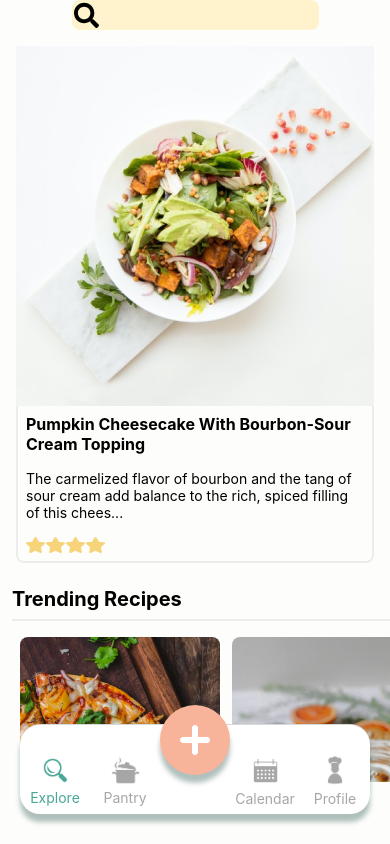
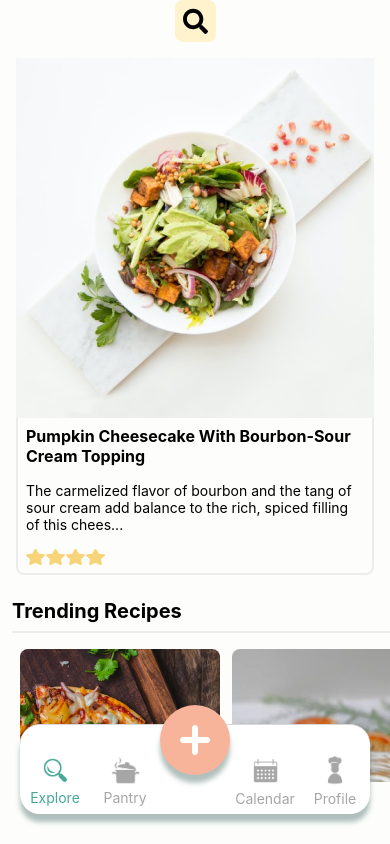
Before and after one commit to chefit-ucf/Chef_It, a React Native app in the folder chefit_frontend/: screen /Explore in a window 390 px wide. Built offline with nearby package versions, Linux system fonts and the light colour scheme.

Commit message:
explore page done

```diff
--- a/chefit_frontend/screens/ExploreScreen.js
+++ b/chefit_frontend/screens/ExploreScreen.js
@@ -13,12 +13,13 @@ export default function ExploreScreen({navigation}) {
   return <SafeAreaView style={{ backgroundColor: '#FDFEFC', flex: 1 }}>
     <ScrollView style={{marginBottom: 62}}>
       <View style={styles.base}>
-        <View style={{ flexDirection: 'row', alignItems: 'center', justifyContent: 'center',  }}>
-          <View style={{ flexDirection: 'row', justifyContent: 'space-between', marginHorizontal: 2, backgroundColor: '#FEF3CD',  borderColor: '#FEF3CD', borderRadius: 8, padding: 2 }}>
+        <View style={{ flexDirection: 'row', alignItems: 'center', justifyContent: 'center',   }}>
+          <View style={{ flexDirection: 'row', justifyContent: 'space-between', marginHorizontal: 2, backgroundColor: '#FEF3CD',  borderColor: '#FEF3CD', borderRadius: 8, paddingHorizontal: 8,paddingVertical: 8 }}>
           <Svg width="25" height="26" viewBox="0 0 25 26" fill="none" xmlns="http://www.w3.org/2000/svg">
             <Path d="M24.6558 22.5661L19.7881 17.6509C19.5684 17.4291 19.2706 17.3058 18.9581 17.3058H18.1623C19.5098 15.5655 20.3105 13.3767 20.3105 10.9955C20.3105 5.33099 15.7651 0.741211 10.1553 0.741211C4.54545 0.741211 0 5.33099 0 10.9955C0 16.66 4.54545 21.2498 10.1553 21.2498C12.5134 21.2498 14.6812 20.4413 16.4046 19.0806V19.8842C16.4046 20.1997 16.5267 20.5004 16.7464 20.7223L21.6141 25.6374C22.073 26.1008 22.8152 26.1008 23.2692 25.6374L24.6509 24.2422C25.1099 23.7788 25.1099 23.0295 24.6558 22.5661ZM10.1553 17.3058C6.70345 17.3058 3.90587 14.4859 3.90587 10.9955C3.90587 7.51002 6.69856 4.68517 10.1553 4.68517C13.6071 4.68517 16.4046 7.50509 16.4046 10.9955C16.4046 14.481 13.612 17.3058 10.1553 17.3058Z" fill="black"/>
           </Svg>
-            <TextInput style={{ flex: 1 }} />
+          {/* will be changed later */}
+            <Text style={{ flex: 1 }} />
           </View>
         </View>
       </View>
```
